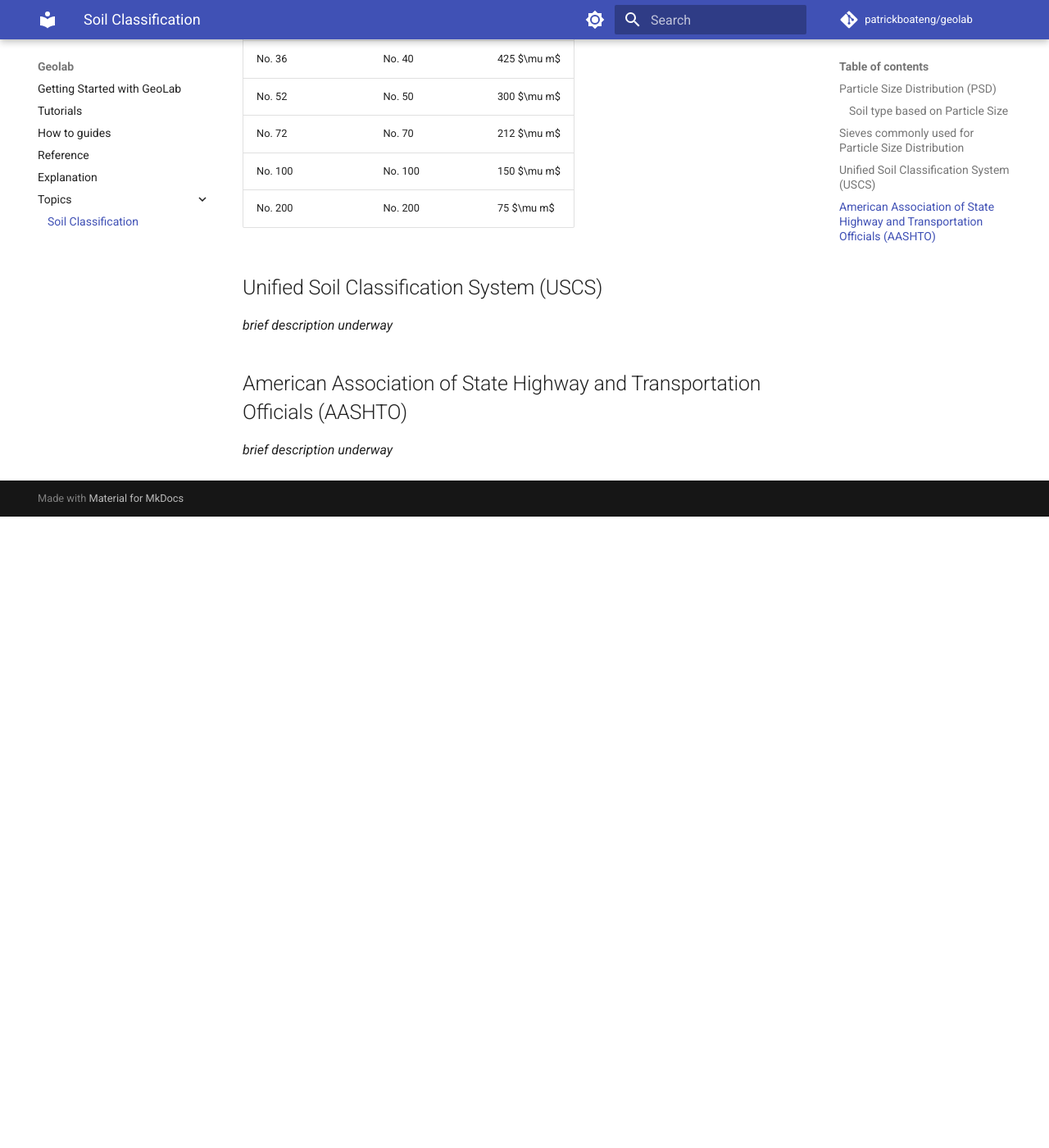
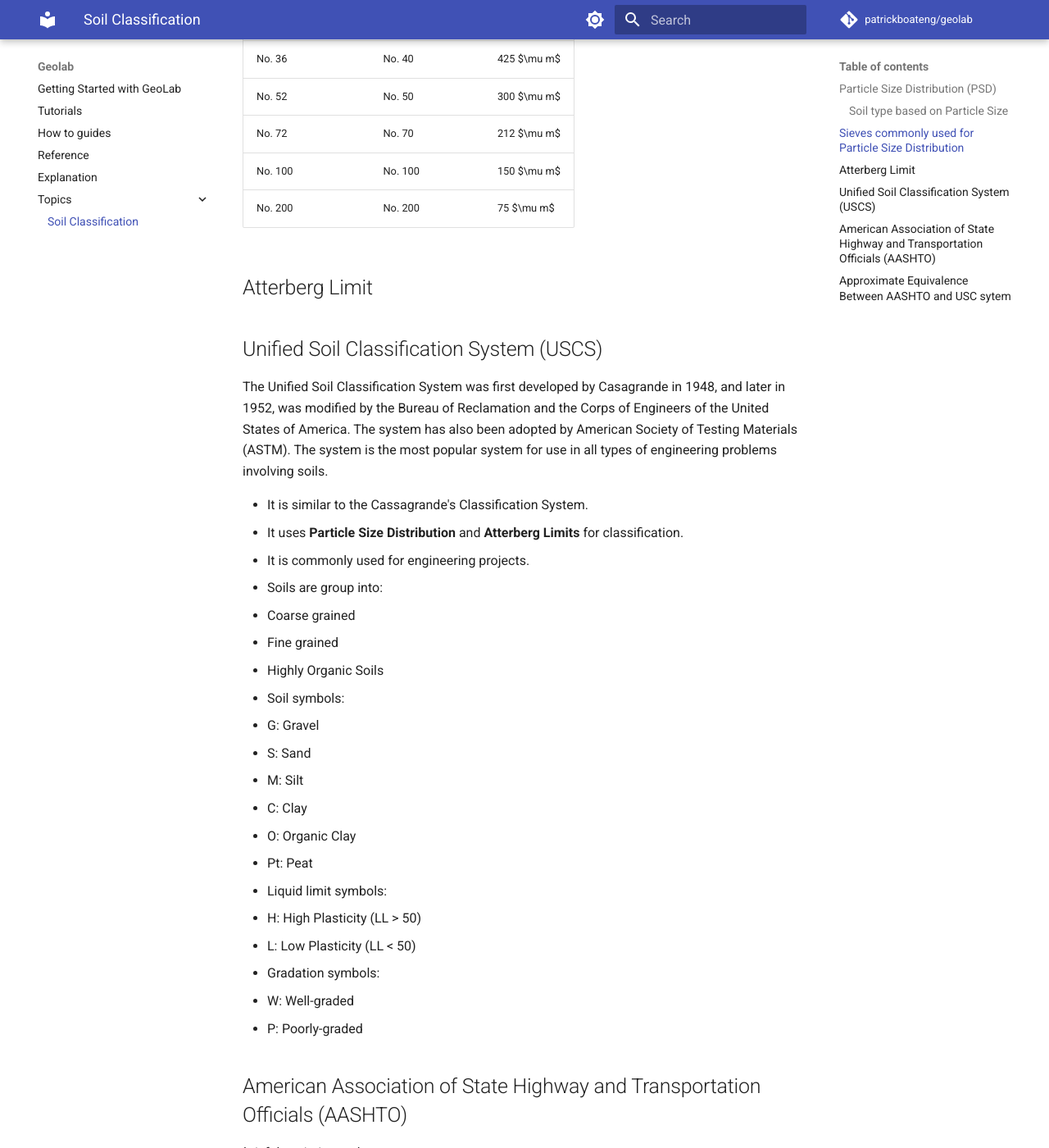
Before and after one commit to patrickboateng/geolysis, an MkDocs documentation site: the page built from docs/soil_classification.md, in a window 1280 px wide and 1400 px high, scrolled down 1950 px. Shown: the whole window at 82% size. Built offline with MkDocs 1.6.1 and Material for MkDocs 9.7.7, drawn with Linux system fonts in a browser that asks for light colours; comment, search, counter and statistics services are not loaded; before the commit the page ends 2580 px from its top, so only the background shows below that; some of the changed text lies outside the part shown.

Commit message:
added contents for USCS

```diff
--- a/docs/soil_classification.md
+++ b/docs/soil_classification.md
@@ -167,10 +167,56 @@ The distribution of grain sizes affects the engineering properties of the soil.
     </tbody>
 </table>
 
+## Atterberg Limit
+
 ## Unified Soil Classification System (USCS)
 
-_brief description underway_
+The Unified Soil Classification System was first developed by Casagrande in 1948, and later in 1952, was modified by the Bureau of Reclamation and the Corps of Engineers of the United States of America. The system has also been adopted by American Society of Testing Materials (ASTM). The system is the most popular system for use in all types of engineering problems involving soils.
+
+- It is similar to the Cassagrande's Classification System.
+- It uses **Particle Size Distribution** and **Atterberg Limits** for classification.
+- It is commonly used for engineering projects.
+- Soils are group into:
+
+  - Coarse grained
+  - Fine grained
+  - Highly Organic Soils
+
+- Soil symbols:
+
+  - G: Gravel
+  - S: Sand
+  - M: Silt
+  - C: Clay
+  - O: Organic Clay
+  - Pt: Peat
+
+- Liquid limit symbols:
+
+  - H: High Plasticity (LL > 50)
+  - L: Low Plasticity (LL < 50)
+
+- Gradation symbols:
+  - W: Well-graded
+  - P: Poorly-graded
 
 ## American Association of State Highway and Transportation Officials (AASHTO)
 
 _brief description underway_
+
+## Approximate Equivalence Between AASHTO and USC sytem
+
+| AASHTO System | USCS (most probable) |
+| ------------- | :------------------: |
+| A-1-a         |        GW, GP        |
+| A-1-b         |    SW, SM, GM, SP    |
+| A-2-4         |        GM, SM        |
+| A-2-5         |        GM, SM        |
+| A-2-6         |        GC, SC        |
+| A-2-7         |    GM, GC, SM, SC    |
+| A-3           |          SP          |
+| A-4           |    ML, OL, MH, OH    |
+| A-5           |    MH, OH, ML, OH    |
+| A-6           |          CL          |
+| A-7-5         |    OH, MH, CL, OL    |
+| A-7-6         |      CH, CL, OH      |
```
